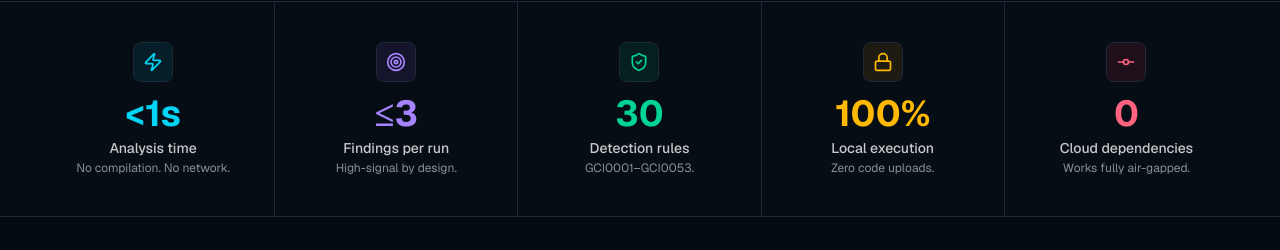
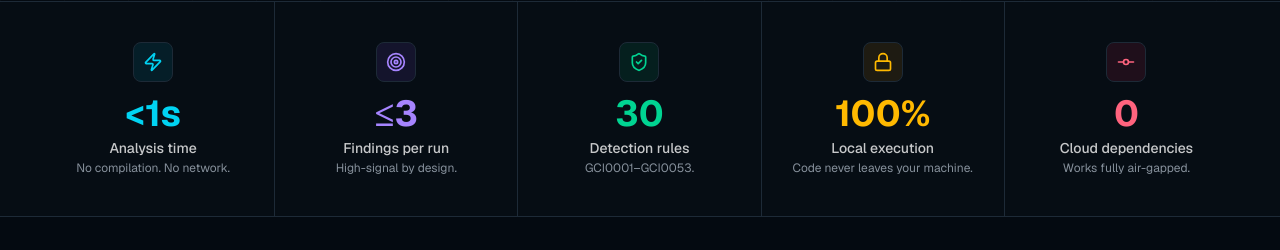
Before and after one commit to EricCogen/GauntletCI, a Next.js app in the folder site/: page / in a window 1280 px wide. Shown: the part 1131-1381 px from the top of the page. Built offline with nearby package versions, Linux system fonts and the light colour scheme.

Commit message:
[DOCS] Update stats copy: 'Code never leaves your machine'

```diff
--- a/site/components/stats.tsx
+++ b/site/components/stats.tsx
@@ -29,7 +29,7 @@ const stats = [
     icon: Lock,
     value: "100%",
     label: "Local execution",
-    sub: "Zero code uploads.",
+    sub: "Code never leaves your machine.",
     color: "text-amber-400",
     bg: "bg-amber-500/10",
   },
```
